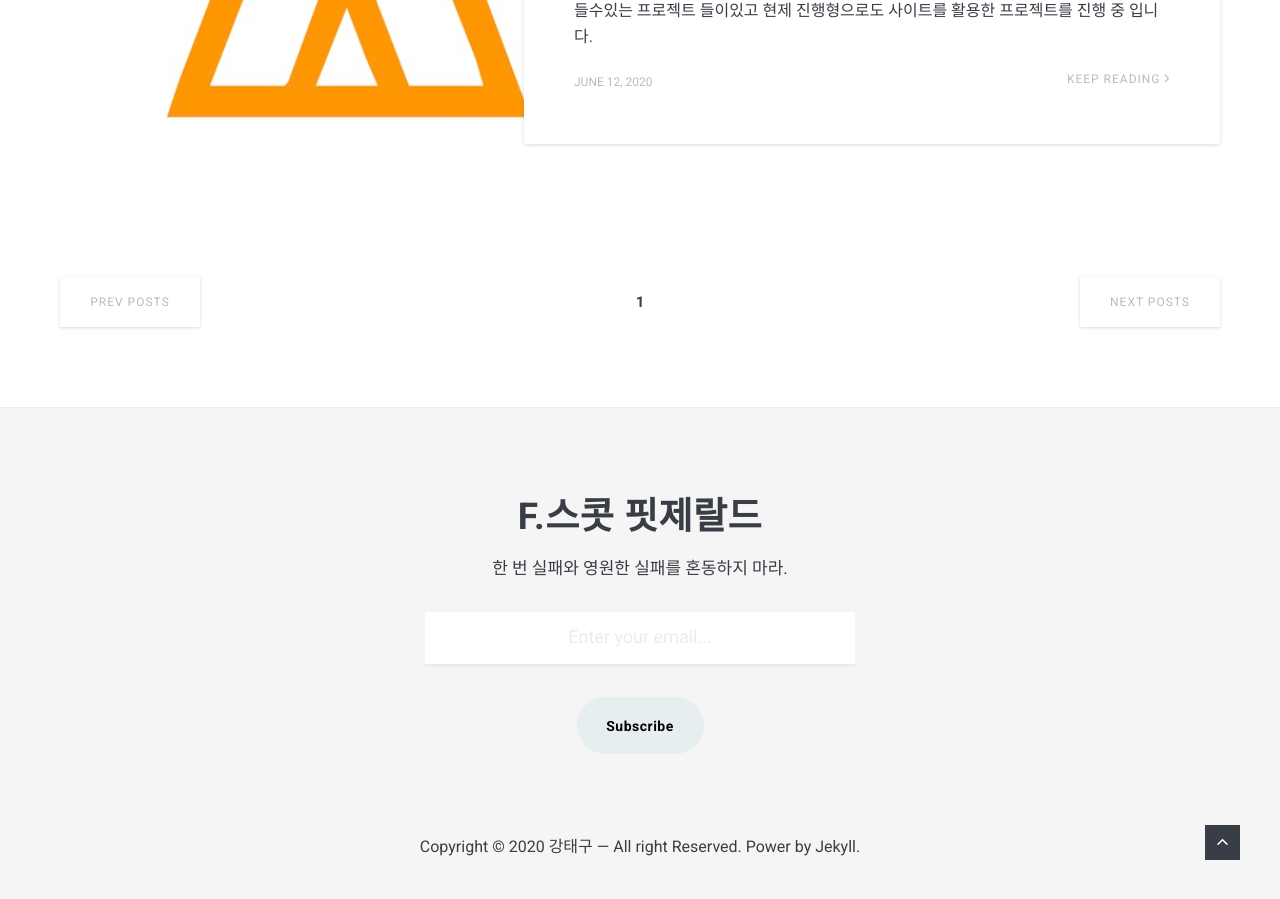
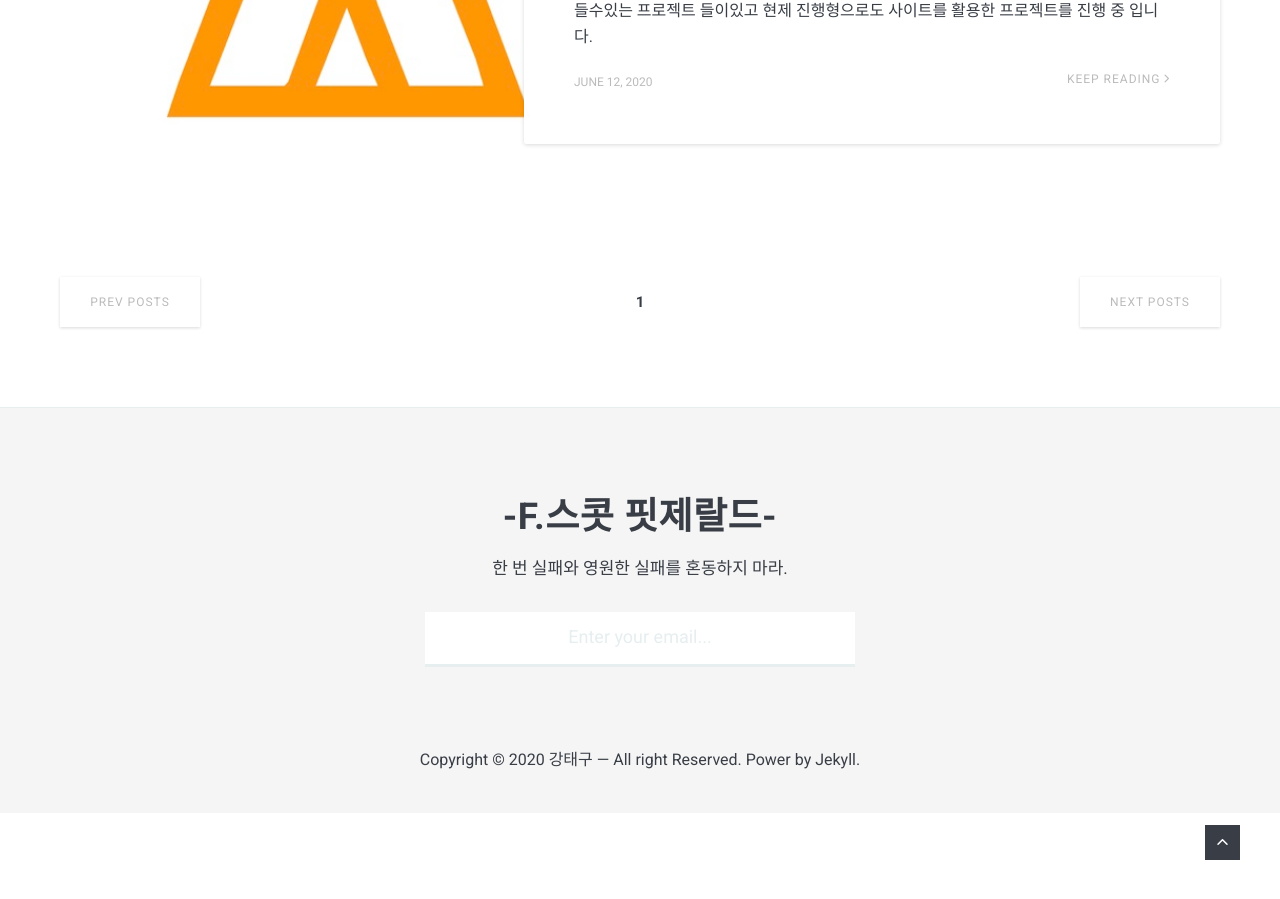
Before and after one commit to kangteagu/KANGTEAGU.github.io, a Jekyll site: the page built from index.html, in a window 1280 px wide and 900 px high, scrolled down 2836 px. Built offline with Jekyll 4.4.1, drawn with Linux system fonts in a browser that asks for light colours; nearby versions of some CDN libraries; the list of posts is cut into pages by our own code.

Commit message:
Update subscribe.html

```diff
--- a/_includes/subscribe.html
+++ b/_includes/subscribe.html
@@ -1,6 +1,6 @@
 <div class="container">
   <div class="subscribe">
-    <h3 class="subscribe__title">F.스콧 핏제랄드</h3>
+    <h3 class="subscribe__title">-F.스콧 핏제랄드-</h3>
     <p class="subscribe__subtitle">한 번 실패와 영원한 실패를 혼동하지 마라.</p>
     <form class="subscribe-form validate" action="{% if site.data.settings.mailchimp %}//{{site.data.settings.mailchimp}}{% else %}#{% endif %}"
       method="POST" id="mc-embedded-subscribe-form" name="mc-embedded-subscribe-form" target="_blank" novalidate>
@@ -9,7 +9,6 @@
         <input class="subscribe__email required email" id="mce-EMAIL" type="text" name="EMAIL"
           placeholder="Enter your email...">
       </div>
-      <input class="subscribe__button" id="mc-embedded-subscribe" type="submit" name="subscribe" value="Subscribe">
     </form>
   </div>
 </div>
```
